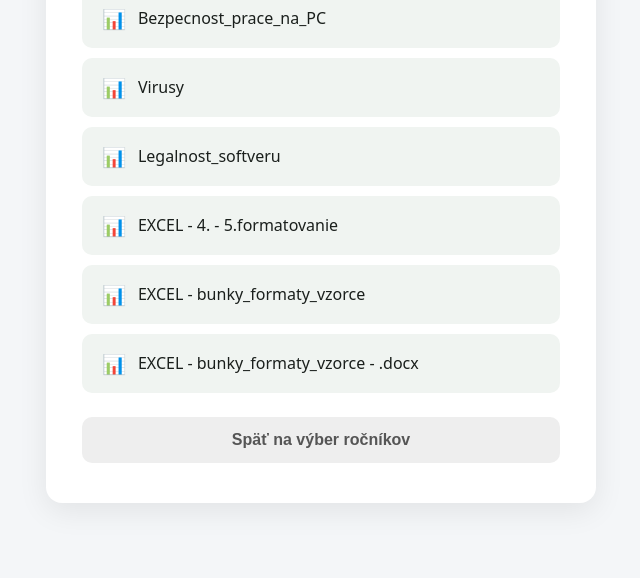
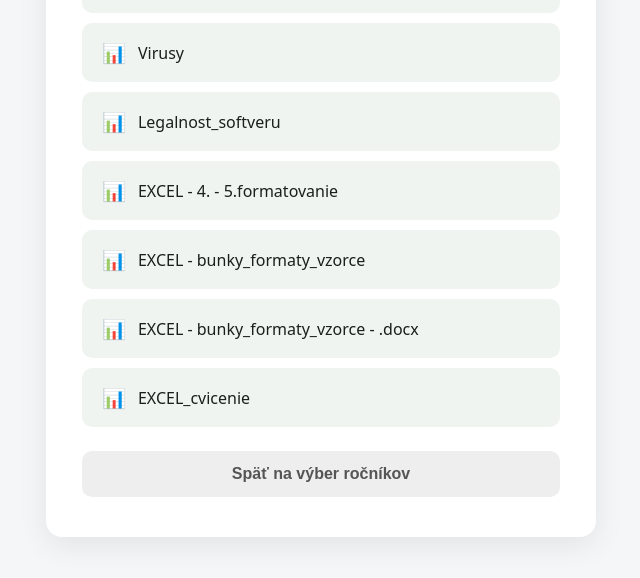
Before and after one commit to vnehila-web/materialy, a plain HTML site: page 6rocnik/index.html in a window 1280 px wide. Shown: the part 218-796 px from the top of the page, without its empty margins (319-959 px from the left). Drawn offline with Linux system fonts and the light colour scheme; no server answers; sample sign-in values are in the browser's storage.

Commit message:
Add files via upload

```diff
--- a/6rocnik/index.html
+++ b/6rocnik/index.html
@@ -134,6 +134,13 @@
         <span class="file-name">EXCEL - bunky_formaty_vzorce - .docx</span>
         <span class="file-size">Načítavam...</span>
       </a>
+
+
+      <a href="7.excel_cvicenie.xlsx" class="file-card" download data-file="7.excel_cvicenie.xlsx">
+        <span class="file-icon">📊</span>
+        <span class="file-name">EXCEL_cvicenie</span>
+        <span class="file-size">Načítavam...</span>
+      </a>
     </div>
 
     <button class="logout" onclick="logout()">Späť na výber ročníkov</button>
```
Also changed, not shown: 1 other file.
